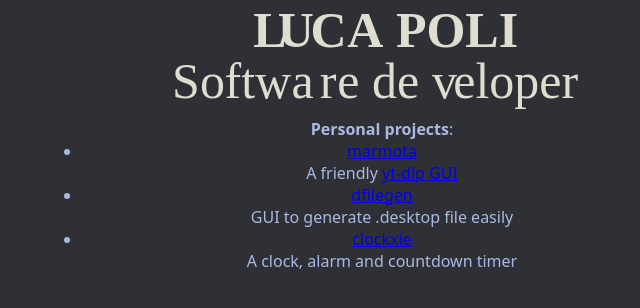
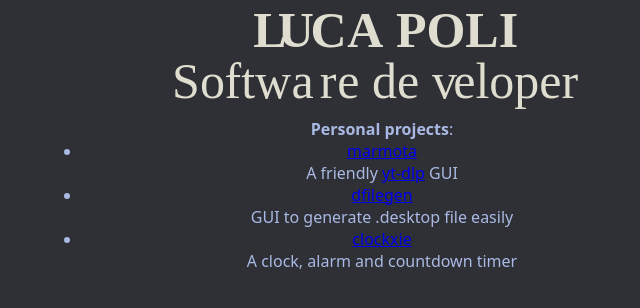
Before and after one commit to plucafs/plucafs.github.io, a plain HTML site: page index.html in a window 1280 px wide. Shown: the full height of the page, 258-898 px from the left. Drawn offline with Linux system fonts and the light colour scheme.

Commit message:
Update index.html

```diff
--- a/index.html
+++ b/index.html
@@ -18,7 +18,7 @@
             <p><strong>Personal projects</strong>:</p>
             <ul>
                 <li><a href="https://github.com/plucafs/marmota">marmota</a><br>
-                A friendly <a href="https://github.com/yt-dlp/yt-dlp">yt-dlp GUI</a></li>
+                A friendly <a href="https://github.com/yt-dlp/yt-dlp">yt-dlp</a> GUI</li>
                 <li><a href="https://github.com/plucafs/dfilegen">dfilegen</a><br>
                 GUI to generate .desktop file easily</li>
                 <li><a href="https://github.com/plucafs/clockxie">clockxie</a><br>
```
